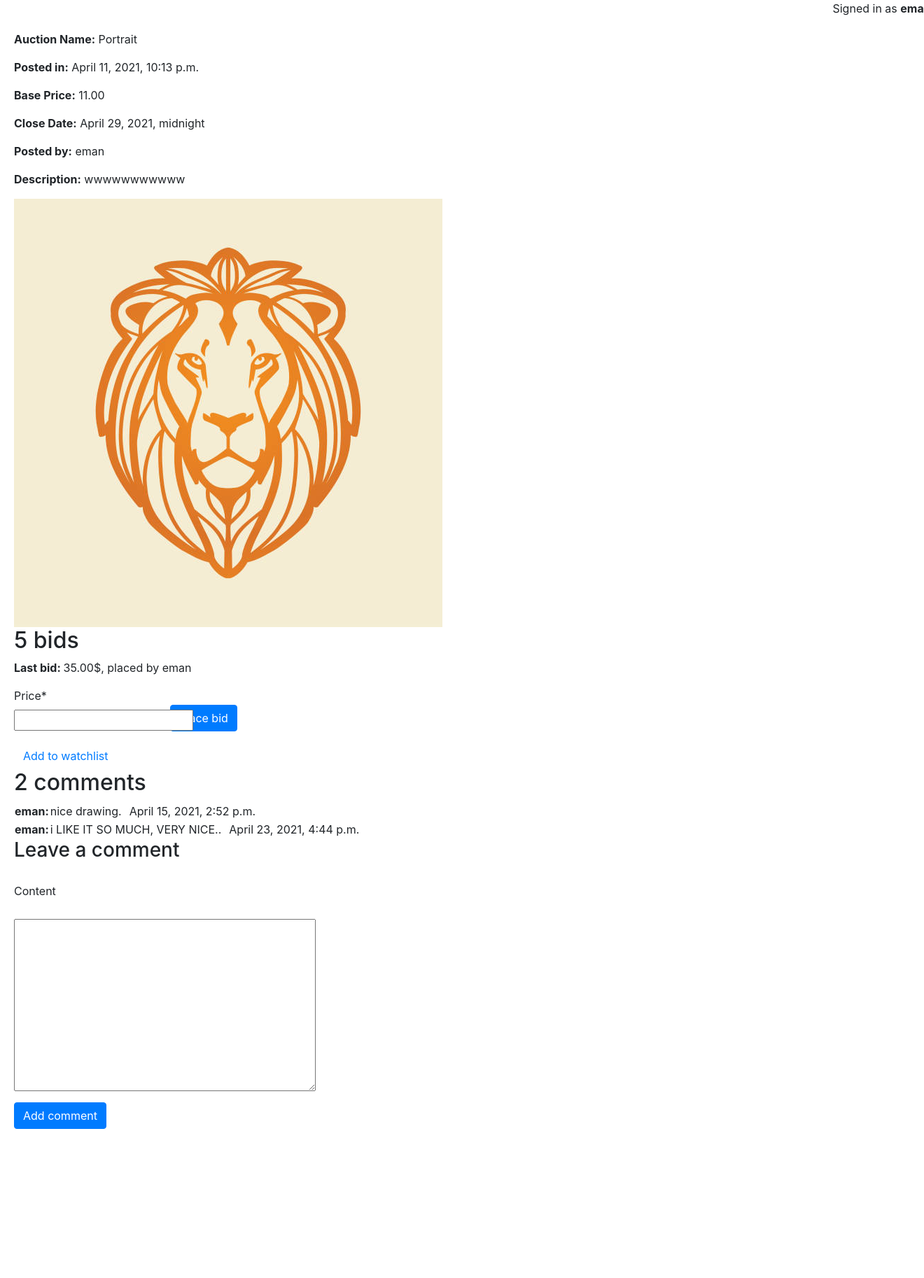
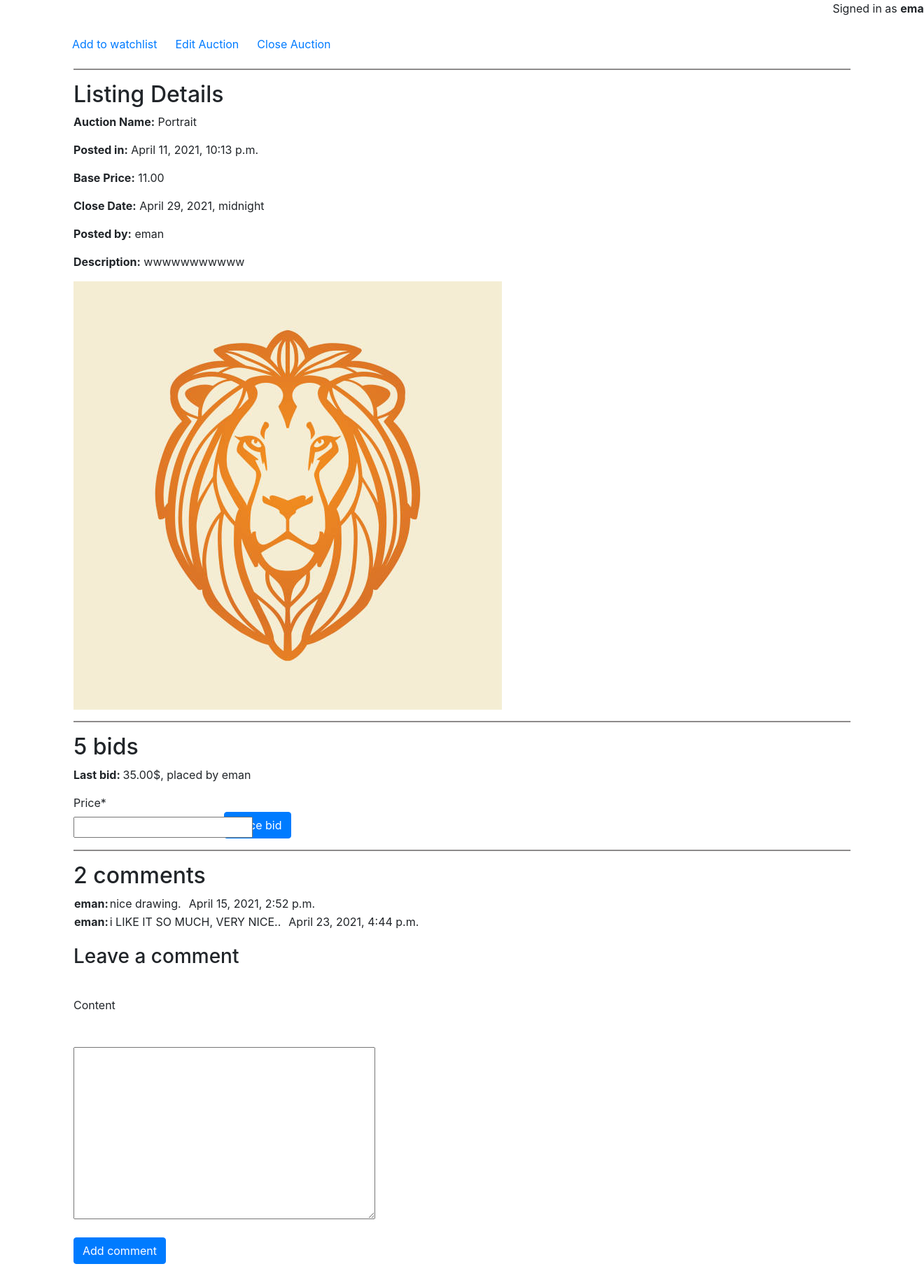
Before and after one commit to emanSaad/AuctionsWebSite, a Django app: a page that uses commerce/auctions/templates/auctions/listing_details.html in a window 1320 px wide; the page is wider, and only the part inside the window is pictured. Shown: the part 56-1882 px from the top of that part at 70% size. Before the commit the page ends 1669 px from the top of that part, so only its background shows below. Run offline with Django 3.2, Linux system fonts and the light colour scheme; a user stored in the database is signed in; data comes from the database, SQL or seed files in the repository; both versions use the stored data as it was after the commit; some libraries are stand-ins or nearby versions.

Commit message:
change style of listing_details page

```diff
--- a/commerce/auctions/models.py
+++ b/commerce/auctions/models.py
@@ -65,6 +65,9 @@ class Bid(models.Model):
     class Meta:
         ordering = ['created_on']
 
+    # def __init__(self, price):
+    #     self.price = 0.0
+
     def __str__(self):
         return f'{self.price}$, placed by {self.user_name}'
 
--- a/commerce/auctions/static/auctions/styles.css
+++ b/commerce/auctions/static/auctions/styles.css
@@ -16,11 +16,11 @@ body {
 }
 
 #commentSec * {
-    margin-top: 10px;
+    margin-top: 20px;
 }
 
 .bidBtn{
-    margin-left: 20px;
+    margin-left:40px;
     margin-top: 25px;
 
 }
@@ -28,12 +28,32 @@ body {
 .watchlist{
     position: absolute;
     margin: -5px;
-
-
 }
 
 .itemList{
     margin-left: 5px;
     margin-top: 10px;
+}
 
+.processingBtn{
+    margin-top: 20px;
+    margin-bottom: 40px;
 }
+
+.listing{
+    padding: 5px;
+    margin-bottom: 5px;
+    /* border-style: groove; */
+}
+.editDelBtn{
+   margin-top: 20px;
+}
+
+.editDelBtn > button{
+    padding-left: 10px ;
+    size: 50px;
+}
+
+.lineBreak{
+    border: 1px solid rgb(141, 139, 139);
+}
--- a/commerce/auctions/templates/auctions/listing_details.html
+++ b/commerce/auctions/templates/auctions/listing_details.html
@@ -4,7 +4,29 @@
 
 
 {% block body %}
-<div class="listing">
+
+<div class="container">
+
+    <div class="panel panel-default">
+        <div class="panel_heading">
+            <div class="row">
+                <!-- Add items to your watchlist -->
+                <form action="{% url 'add_to_watchlist' listing.id %}" method="POST">
+                    {% csrf_token %}
+                    <button type="submit" class="btn btn-link">Add to watchlist</button>
+                </form>
+                <!-- Close or edit the auction if you are the one who created it -->
+                <form method="POST" class="form-inline">
+                    <button class="btn btn-link" type="submit">Edit Auction</button>
+                    <button class="btn btn-link" type="submit">Close Auction</button>
+                </form>
+            </div>
+
+        </div>
+        <hr class="lineBreak">
+        <!-- Lising Details -->
+        <div class="panel-body">
+            <h2>Listing Details</h2>
             <p><strong>Auction Name:</strong> {{ listing.item_name }}</p>
             <p><strong>Posted in:</strong> {{ listing.posting_date }}</p>
             <p><strong>Base Price:</strong> {{ listing.base_price }}</p>
@@ -24,6 +46,9 @@
             {% endif %}
 
 
+            <!-- Show the number of bids and if the auciton still active or closed -->
+            <hr class="lineBreak">
+            <div class="bids">
                 <h2>{{ bids.count }} bids</h2>
                 <p><strong>Last bid: </strong>{{ last_bid }}</p>
                 <div>
@@ -32,7 +57,7 @@
                     {% endif %}
                 </div>
 
-
+                <!-- This form to check if the bid reach close_date, then disable bid button -->
                 <form method="POST">
                     {% csrf_token %}
                     <div class="form-group row">
@@ -40,28 +65,17 @@
                             {{ bid_form |crispy }}
                         </div>
                         <div class="col-lg-1"></div>
-                    <!-- Check if the bid reach close_date, then disable the text iput and button -->
-                    <button type="submit" name="{{bid_form.prefix}}" class= "btn btn-primary bidBtn" {% if auction_is_closed %}disabled {% endif %}>Place bid</button>
+                        <!-- <button type="submit" name="{{bid_form.prefix}}" class= "btn btn-primary bidBtn" {% if auction_is_closed %}disabled {% endif %}>Place bid</button>  -->
+                        <button type="submit" name="{{bid_form.prefix}}" class="btn btn-primary bidBtn">Place
+                            bid</button>
+
                     </div>
-                <!-- <div class="col-lg-2">
-                    <button type="submit" class="btn btn-link">Add To WatchList</button>
-                </div> -->
             </div>
             </form>
-
-        <!-- Add items to your watchlist -->
-         <form action="{% url 'add_to_watchlist' listing.id %}" method="POST">
-             {% csrf_token %}
-            <!--<select name="listing">
-                {% for listing in listings %}
-                    <option value="listing.id">{{ listing.item_name }}</option>
-                {% endfor %}
-            </select> -->
-            <button type="submit" class="btn btn-link">Add to watchlist</button>
-        </form>
-        <!-- <a href="{% url 'add_to_watchlist' listing.id %}" role="button" class="btn btn-link">Add to Watchlist</a> -->
-
-    <div>
+        </div>
+        <hr class="lineBreak">
+        <!--  Comments section -->
+        <div class="comments">
             <h2>{{ comments.count }} comments</h2>
             {% for comment in comments %}
             <div>
@@ -76,12 +90,13 @@
             {% empty %}
             <p>There are no comments yet.</p>
             {% endfor %}
-    </div>
+
             <!-- {% if new_comment %}
             <h2>Your comment has been added </h2>
             {% else %} -->
+
+            <div id="commentSec">
                 <h3>Leave a comment </h3>
-    <div id="commentSec">
                 <form method="POST">
                     {{ comment_form | crispy }}
                     {% csrf_token %}
@@ -90,4 +105,10 @@
             </div>
             <!-- {% endif %} -->
         </div>
+    </div> <!-- panel body -->
+
+
+</div> <!-- panel default -->
+</div> <!-- main container-->
+
 {% endblock %}
--- a/commerce/auctions/views.py
+++ b/commerce/auctions/views.py
@@ -9,6 +9,7 @@ from django.conf import settings
 from django.views.generic.base import TemplateView
 from django.db.models import Max
 import datetime
+
 from django.contrib import messages
 
 from .models import User, Auction, Category,Bid, WatchList
@@ -141,23 +142,33 @@ class listing_details(TemplateView):
 
         # Get the close datte/time for the auction
         close_date = listing.close_date
+        print("close date: ",close_date)
 
         # check if time passes the close date, return false
         if self.now > close_date:
             auction_is_closed = True
+
+            print("Time now: ",self.now)
         # retrieve all active related comments to this listing
         comments = listing.comments.filter(active=True)
-
         #retreive all bids that have been done on this listing
         bids = listing.bids.all()
-        last_bid = bids.latest('price')
-        # last_bid = Bid.objects.all().values('price').order_by('created_on')[:2]
 
+        # check if there is no bid yet
+        if  not bids:
+            last_bid = bids.first()
+            # field_name = 'price'
+            # obj = Bid.objects.first()
+            # last_bid = getattr(obj, field_name)
+            print("last_bid default: ", last_bid)
+        else:
+
+            last_bid = bids.latest('price')
+            print("last bid", last_bid)
         return listing, comments, bids, last_bid, close_date, auction_is_closed
 
 
     def get(self, request, *args, **kwargs):
-
         [listing, comments, bids, last_bid, close_date, auction_is_closed]=self.get_model_objects(self, request, *args, **kwargs)
         return self.render_to_response({
             'bid_form': BidForm(prefix='bidformsub'),
@@ -191,6 +202,7 @@ class listing_details(TemplateView):
             if there are already bids, retrieve the max bid and compare it to the new bid.
             """
             all_bids = Bid.objects.all().values('price')
+            print("all Bids price", all_bids)
             if all_bids == None:
                 if new_bid.price < base_price:
                     return HttpResponse('<h2>The bid should be at least as the base price, please put another bid</h2>')
```
Also changed, not shown: commerce/auctions/migrations/0010_auto_20210423_0948.py (added), commerce/auctions/migrations/0011_auto_20210423_1401.py (added), commerce/db.sqlite3, commerce/media/images/Sneaker.jpg (added), 1 other file. Lines whose indentation alone changed are shown as unchanged.
